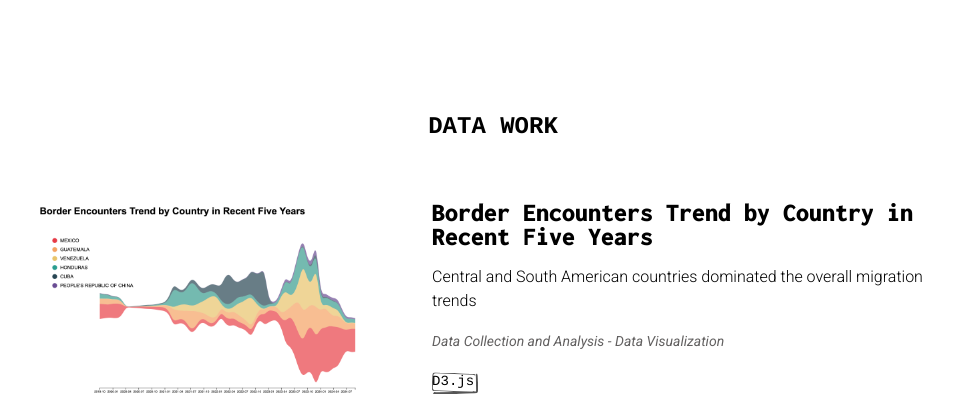
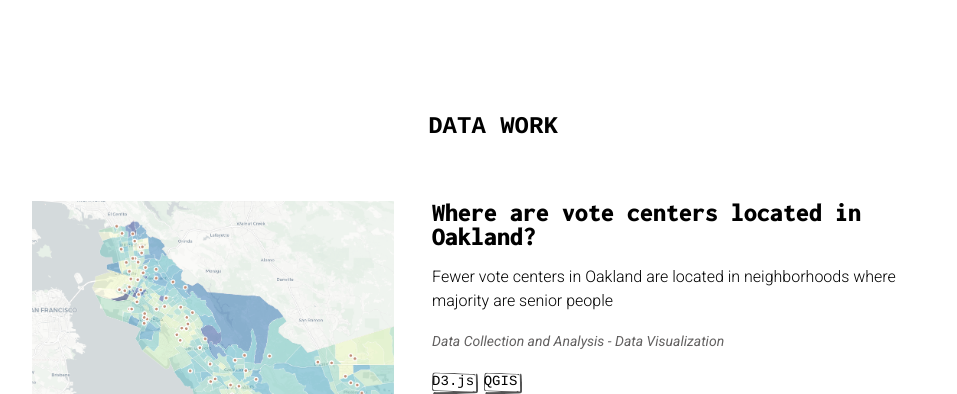
Before and after one commit to irisqiu1216/irisqiu1216.github.io, a plain HTML site: page index.html in a window 1280 px wide. Shown: the part 680-1074 px from the top of the page, without its empty margins (147-1104 px from the left). Drawn offline with Linux system fonts and the light colour scheme.

Commit message:
update one project

```diff
--- a/index.html
+++ b/index.html
@@ -78,6 +78,18 @@
 
     <section id="data">
       <h2>DATA WORK</h2>
+
+      <div class="row story">
+        <div class="col-5">
+          <a href="https://irisqiu1216.github.io/leaflet-voting/"><img class="images" src="assets/leaflet.png" alt="story image" /></a>
+        </div>
+        <div class="col-7">
+          <p class="headlines"><a href="https://irisqiu1216.github.io/leaflet-voting/" target="_blank">Where are vote centers located in Oakland?</a></p>
+          <p class="description">Fewer vote centers in Oakland are located in neighborhoods where majority are senior people</p>
+          <p class="roles">Data Collection and Analysis - Data Visualization</p>
+          <p class="tools"><span class="sketch-highlight">D3.js</span> <span class="sketch-highlight">QGIS</span></p>
+        </div>
+      </div>
 
       <div class="row story">
         <div class="col-5">
```
Also changed, not shown: assets/leaflet.png (added).
